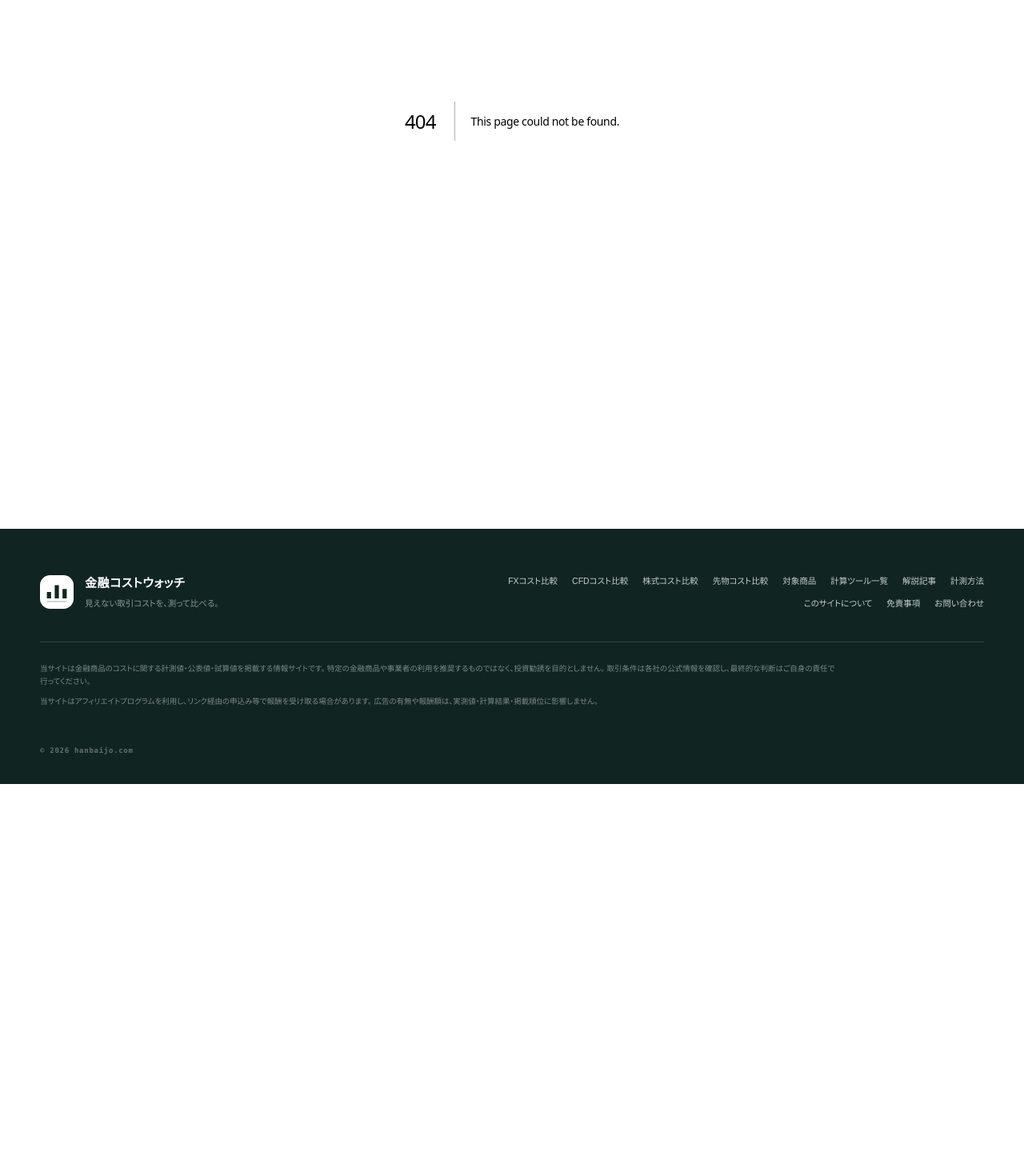
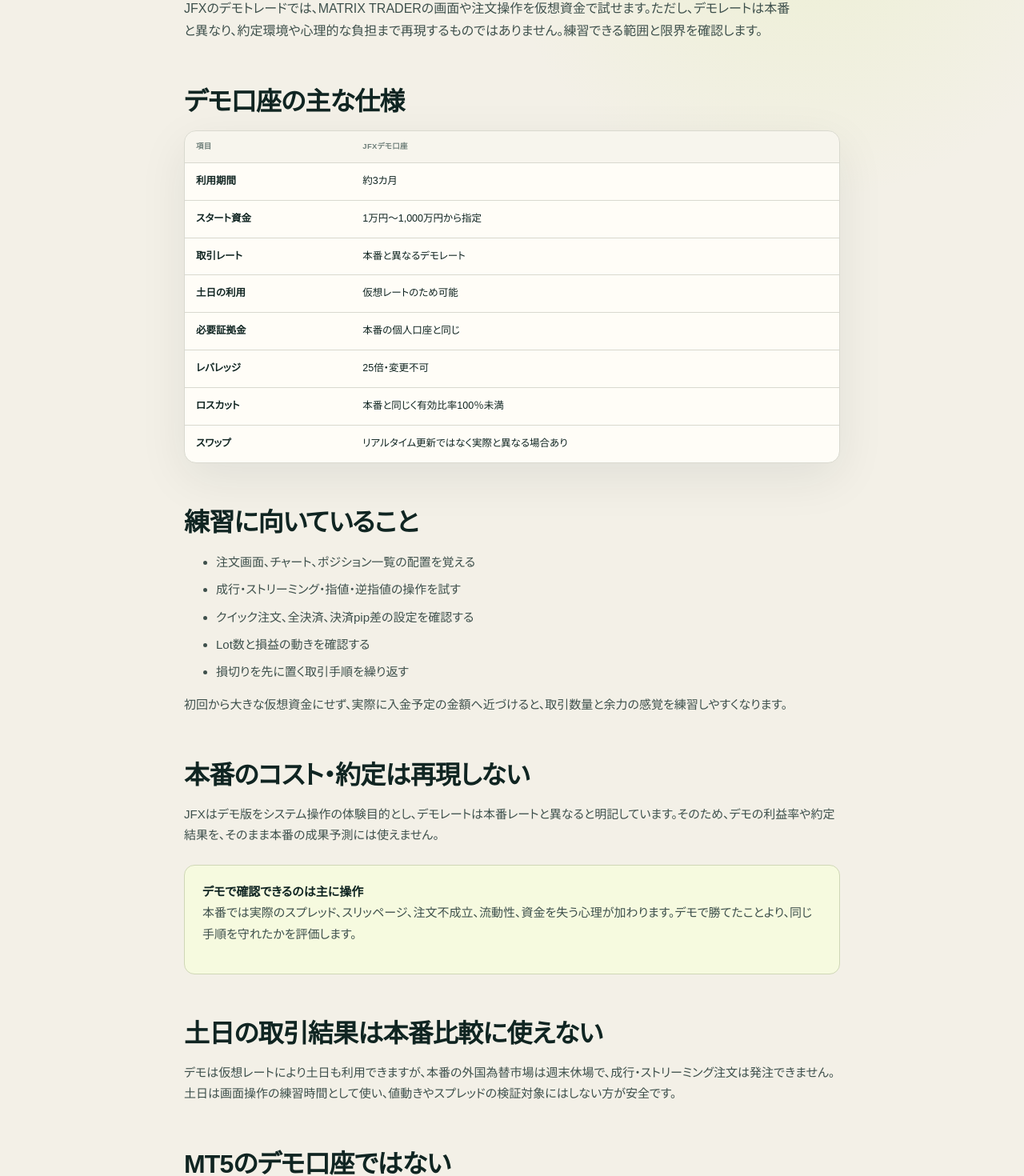
Before and after one commit to mrok18/hanbaijo, a Next.js app: page /articles/jfx-demo-account-guide in a window 1280 px wide. Before the commit this address had no page. Shown: the part 326-1796 px from the top of the page at 80% size. Before the commit the page ends 1306 px from the top, so only its background shows below. Built offline with nearby package versions, Linux system fonts and the light colour scheme.

Commit message:
content: add JFX demo account guide

```diff
--- /dev/null
+++ b/app/articles/jfx-demo-account-guide/page.tsx
@@ -0,0 +1,69 @@
+import Link from 'next/link';
+
+export const metadata = {
+  title: 'JFXデモ口座でできること｜利用期間・仮想資金・本番との違い',
+  description: 'JFX MATRIX TRADERのデモ口座について、約3カ月の利用期間、1万～1,000万円の仮想資金、デモレート、土日利用、本番口座との違いを整理します。',
+};
+
+export default function Page() {
+  return <article>
+    <p className="page-kicker">JFX / DEMO ACCOUNT</p>
+    <h1>JFXデモ口座でできること<br />本番との違いを整理</h1>
+    <p className="lede">JFXのデモトレードでは、MATRIX TRADERの画面や注文操作を仮想資金で試せます。ただし、デモレートは本番と異なり、約定環境や心理的な負担まで再現するものではありません。練習できる範囲と限界を確認します。</p>
+
+    <h2>デモ口座の主な仕様</h2>
+    <div className="data-panel"><div className="table-scroll"><table className="rates comparison-table"><thead><tr><th>項目</th><th>JFXデモ口座</th></tr></thead><tbody>
+      <tr><td className="ex-name">利用期間</td><td>約3カ月</td></tr>
+      <tr><td className="ex-name">スタート資金</td><td>1万円〜1,000万円から指定</td></tr>
+      <tr><td className="ex-name">取引レート</td><td>本番と異なるデモレート</td></tr>
+      <tr><td className="ex-name">土日の利用</td><td>仮想レートのため可能</td></tr>
+      <tr><td className="ex-name">必要証拠金</td><td>本番の個人口座と同じ</td></tr>
+      <tr><td className="ex-name">レバレッジ</td><td>25倍・変更不可</td></tr>
+      <tr><td className="ex-name">ロスカット</td><td>本番と同じく有効比率100％未満</td></tr>
+      <tr><td className="ex-name">スワップ</td><td>リアルタイム更新ではなく実際と異なる場合あり</td></tr>
+    </tbody></table></div></div>
+
+    <h2>練習に向いていること</h2>
+    <ul>
+      <li>注文画面、チャート、ポジション一覧の配置を覚える</li>
+      <li>成行・ストリーミング・指値・逆指値の操作を試す</li>
+      <li>クイック注文、全決済、決済pip差の設定を確認する</li>
+      <li>Lot数と損益の動きを確認する</li>
+      <li>損切りを先に置く取引手順を繰り返す</li>
+    </ul>
+    <p>初回から大きな仮想資金にせず、実際に入金予定の金額へ近づけると、取引数量と余力の感覚を練習しやすくなります。</p>
+
+    <h2>本番のコスト・約定は再現しない</h2>
+    <p>JFXはデモ版をシステム操作の体験目的とし、デモレートは本番レートと異なると明記しています。そのため、デモの利益率や約定結果を、そのまま本番の成果予測には使えません。</p>
+    <div className="callout"><strong>デモで確認できるのは主に操作</strong><p>本番では実際のスプレッド、スリッページ、注文不成立、流動性、資金を失う心理が加わります。デモで勝てたことより、同じ手順を守れたかを評価します。</p></div>
+
+    <h2>土日の取引結果は本番比較に使えない</h2>
+    <p>デモは仮想レートにより土日も利用できますが、本番の外国為替市場は週末休場で、成行・ストリーミング注文は発注できません。土日は画面操作の練習時間として使い、値動きやスプレッドの検証対象にはしない方が安全です。</p>
+
+    <h2>MT5のデモ口座ではない</h2>
+    <p>提供されるのはMATRIX TRADERのデモ環境です。JFXはMT5チャートのデモ口座を提供していません。MT5は本番のMATRIX TRADER口座を開設した利用者向けの分析専用チャートで、MT5から注文はできません。</p>
+
+    <h2>3段階で本番へ移る</h2>
+    <ol>
+      <li><strong>デモ：</strong>画面、注文、損切り、記録の手順を固定</li>
+      <li><strong>少額：</strong>100通貨のビギナーFXまたは最小数量で実資金の心理を確認</li>
+      <li><strong>通常：</strong>許容損失から計算した数量へ段階的に調整</li>
+    </ol>
+    <div className="formula-box"><code>取引数量 ＝ 1回の許容損失 ÷ 損切り1通貨あたりの値幅</code><small>デモの勝率ではなく、口座資金と損切り幅から本番数量を決めます。</small></div>
+
+    <h2>有効期限が切れたら再登録</h2>
+    <p>デモIDの有効期間は約3カ月です。期限後にログインできない場合は、JFX公式FAQの案内どおり再度デモ登録し、新しいIDを取得します。本番版とデモ版でログイン画面・アプリの入口が異なる点にも注意します。</p>
+
+    <section className="article-sources" aria-labelledby="sources"><h2 id="sources">参照した公式資料</h2><ul>
+      <li><a href="https://www.jfx.co.jp/demo/" target="_blank" rel="noopener noreferrer">JFX「デモトレード」</a></li>
+      <li><a href="https://demo-matrixtrader.jfx.co.jp/fxotcdemojfx/rest/demo/account" target="_blank" rel="noopener noreferrer">JFX「MATRIX TRADER デモ登録フォーム」</a></li>
+      <li><a href="https://faq.jfx.co.jp/faq/detail?category=32&amp;id=172&amp;site=FX557CTV" target="_blank" rel="noopener noreferrer">JFX FAQ「デモ版にログインできない場合」</a></li>
+      <li><a href="https://www.jfx.co.jp/mt5/index.html" target="_blank" rel="noopener noreferrer">JFX「MT5が選ばれる理由」</a></li>
+    </ul><p>デモ仕様は2026年9月8日に公式ページで確認しました。提供期間・対応環境・仕様は変更される場合があります。</p></section>
+
+    <p><Link href="/articles/jfx-beginner-vs-matrix-trader">100通貨のビギナーFXと本口座を比較する →</Link></p>
+    <p><Link href="/articles/jfx-mt5-tradingview-matrix-trader">MT5・TradingView・発注画面の違いを見る →</Link></p>
+    <p><Link href="/articles/jfx-quick-order-settings">クイック注文の確認項目を見る →</Link></p>
+    <p><Link href="/fx/jfx">JFXの取引条件一覧へ →</Link></p>
+  </article>;
+}
--- a/app/articles/jfx-mt5-tradingview-matrix-trader/page.tsx
+++ b/app/articles/jfx-mt5-tradingview-matrix-trader/page.tsx
@@ -58,6 +58,7 @@ export default function Page() {
     </ul><p>ツール仕様は2026年9月8日に公式ページで確認しました。提供機能・利用条件は変更される場合があります。</p></section>
 
     <p><Link href="/articles/jfx-quick-order-settings">MATRIX TRADERのクイック注文設定を見る →</Link></p>
+    <p><Link href="/articles/jfx-demo-account-guide">MATRIX TRADERのデモ口座で練習できる範囲を見る →</Link></p>
     <p><Link href="/articles/jfx-order-slippage-rules">注文方法と約定ルールを見る →</Link></p>
     <p><Link href="/articles/jfx-scalping-spread-cost">JFXの時間帯別コストを見る →</Link></p>
     <p><Link href="/fx/jfx">JFXの取引条件一覧へ →</Link></p>
--- a/app/articles/posts.ts
+++ b/app/articles/posts.ts
@@ -1,4 +1,5 @@
 export const POSTS = [
+  { slug: 'jfx-demo-account-guide', category: 'FX・JFX', title: 'JFXデモ口座でできること｜利用期間・仮想資金・本番との違い', desc: '約3カ月の利用期間、仮想資金、デモレート、土日利用、ロスカット、本番移行の手順を整理する。' },
   { slug: 'jfx-mt5-tradingview-matrix-trader', category: 'FX・JFX', title: 'JFXのMT5・TradingView・MATRIX TRADERの違い', desc: '発注、口座情報、レート受信、チャート分析の役割から3つのツールを比較する。' },
   { slug: 'jfx-deposit-not-reflected', category: 'FX・JFX', title: 'JFXの入金が反映されない原因｜クイック入金・銀行振込', desc: '銀行引落し、終了操作、通信、口座番号、振込名義、メンテナンスを順番に切り分ける。' },
   { slug: 'jfx-trading-hours-maintenance', category: 'FX・JFX', title: 'JFXの取引時間｜夏時間・冬時間・メンテナンスと土日の注文', desc: '月曜開始・土曜終了、日締めによる通信切断、週末の予約注文、時間指定注文の違いを整理する。' },
--- a/app/fx/jfx/page.tsx
+++ b/app/fx/jfx/page.tsx
@@ -12,6 +12,7 @@ export const metadata = {
 export default function Page() {
   if (!provider) notFound();
   return <FxProviderFactSheet provider={provider} relatedArticles={[
+    { href: '/articles/jfx-demo-account-guide', title: 'JFXデモ口座でできること', description: '利用期間、仮想資金、デモレート、土日利用と本番口座との差を整理します。' },
     { href: '/articles/jfx-mt5-tradingview-matrix-trader', title: 'MT5・TradingView・MATRIX TRADERを比較', description: '分析専用チャートと実際の発注・口座管理画面の役割を分けます。' },
     { href: '/articles/jfx-deposit-not-reflected', title: 'JFXの入金が反映されない場合', description: 'クイック入金と銀行振込を、引落し・終了操作・名義・口座番号から切り分けます。' },
     { href: '/articles/jfx-trading-hours-maintenance', title: 'JFXの取引時間とメンテナンス', description: '夏時間・冬時間、毎営業日の日締め、土日の注文受付を整理します。' },
```
